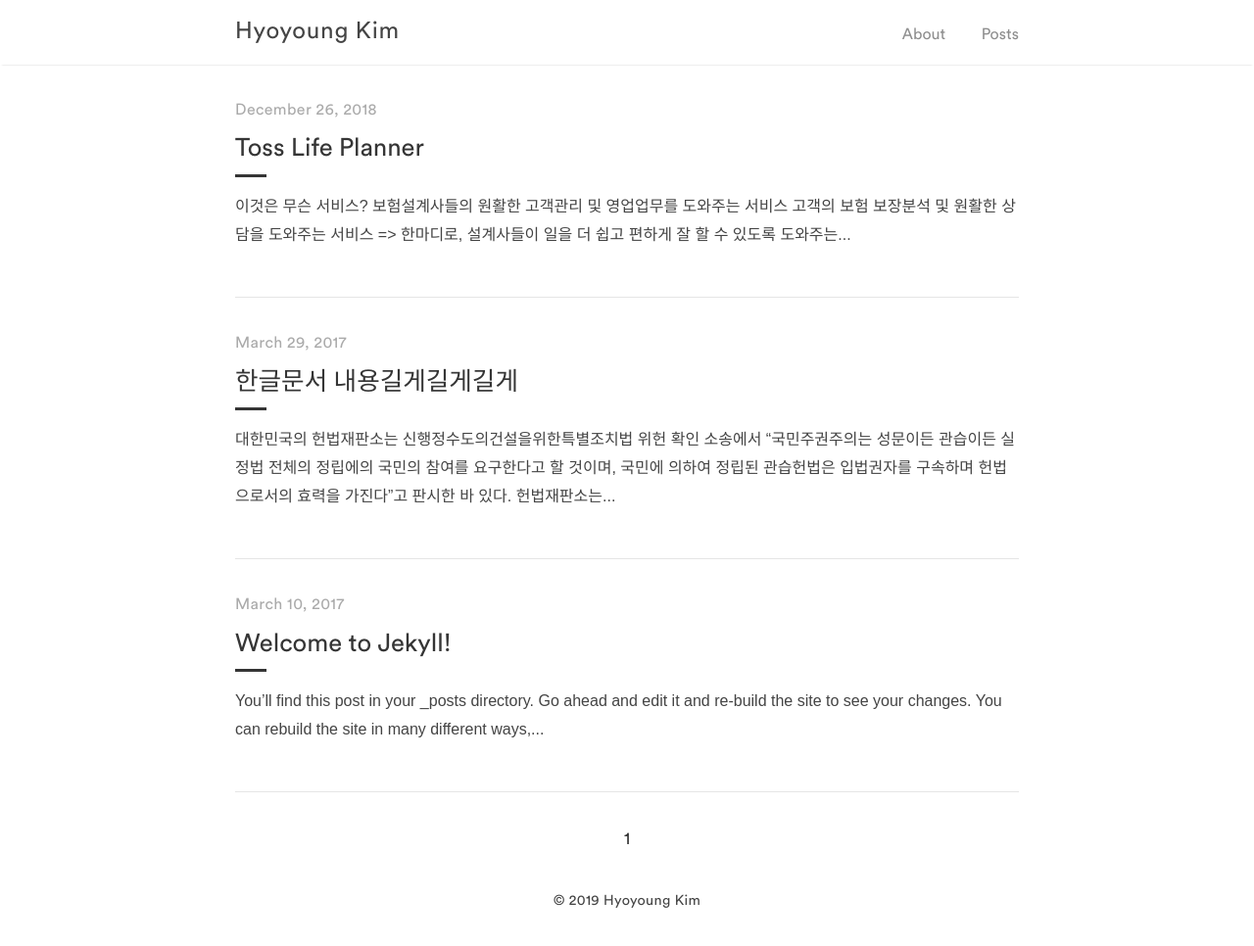
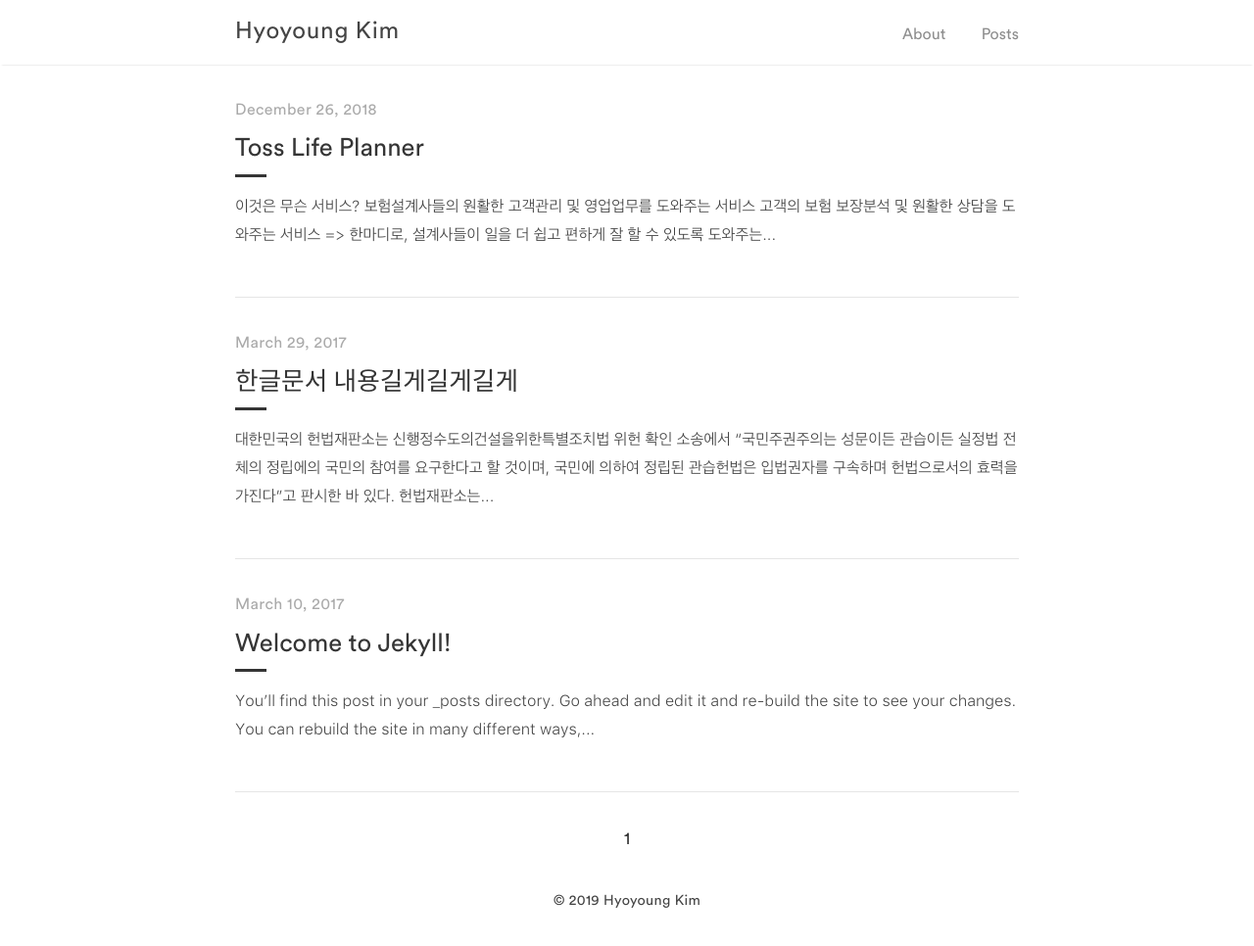
Before and after one commit to hyngkm/hyngkm.github.io, a Jekyll site: the page built from index.html, in a window 1280 px wide. Shown: the whole page at 98% size. Built offline with Jekyll 4.4.1, drawn with Linux system fonts in a browser that asks for light colours; some web fonts are replaced; the list of posts is cut into pages by our own code.

Commit message:
Update head.html

```diff
--- a/_includes/head.html
+++ b/_includes/head.html
@@ -8,7 +8,7 @@
   <link rel="stylesheet" href="{{ "/assets/main.css" | relative_url }}">
   <link href="https://fonts.googleapis.com/css?family=Cormorant+Garamond|Noto+Sans+KR:300|Noto+Serif+KR|Roboto+Mono&amp;subset=korean" rel="stylesheet">
   <link href="https://hyngkm.github.io/assets/fonts/CircularStd-Book.css" rel="stylesheet" type='text/css' />
-  <link href="https://hyngkm.github.io/assets/fonts/HyoyoungKim_Regular.css" rel="stylesheet" type='text/css' />
+  <link href="https://hyngkm.github.io/assets/fonts/CheesePizza-Light.css" rel="stylesheet" type='text/css' />
 
   <!-- Favicon -->
   <link rel="icon" type="image/png" sizes="32x32" href="{{ "/assets/favicon-32x32.png" | relative_url }}">
```
